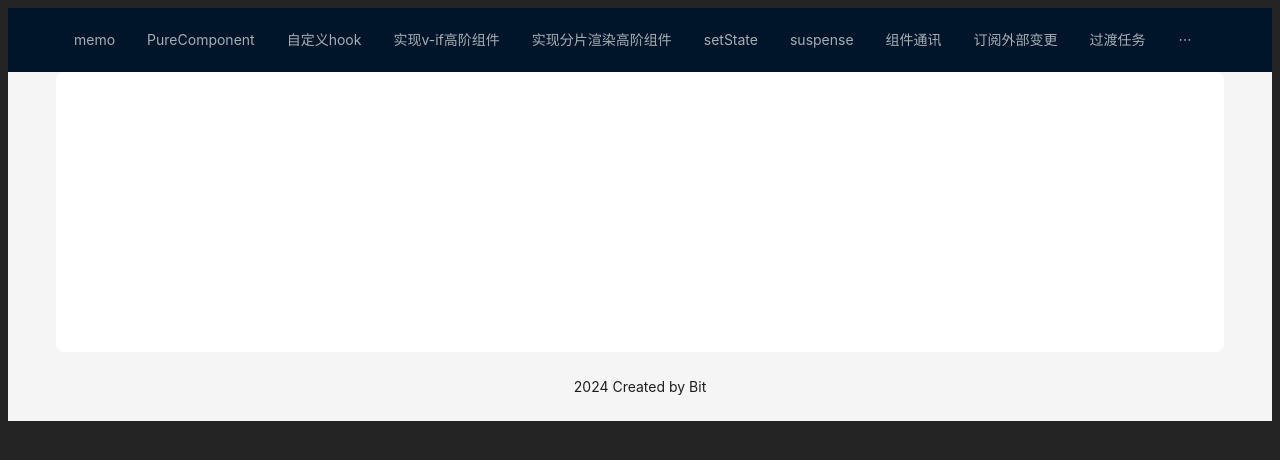
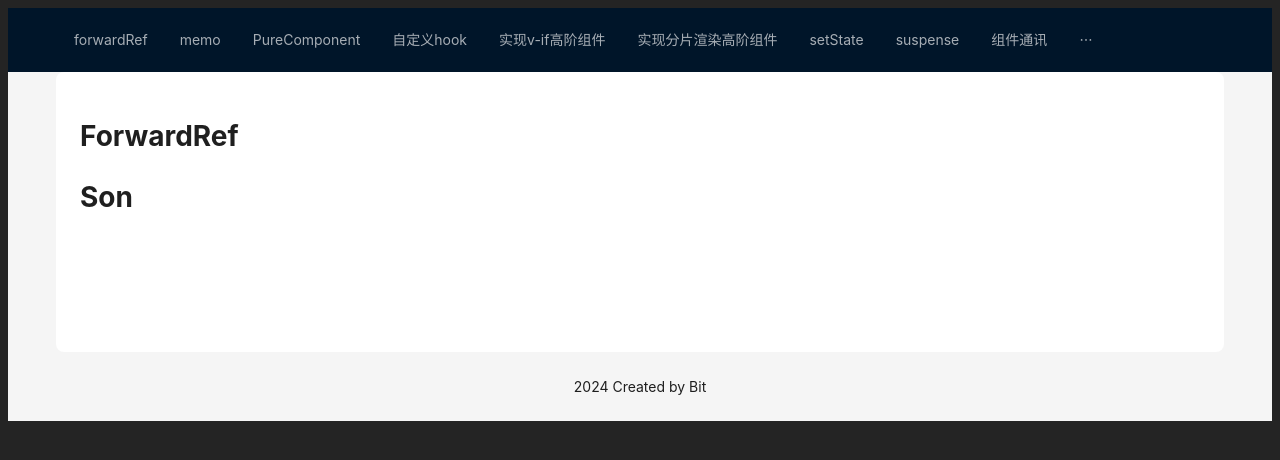
Before and after one commit to yangshijunx/react-point, a React (Vite) app: page /forwardRef in a window 1280 px wide. Shown: the top 460 px of the page. Built offline with nearby package versions, Linux system fonts and the light colour scheme.

Commit message:
feat: forardref

```diff
--- a/src/App.tsx
+++ b/src/App.tsx
@@ -24,6 +24,7 @@ import TiledRender from "./pages/hoc2";
 import CustomHook from "./pages/customHook";
 import PureComponentTest from "./pages/pureComponent";
 import MemoIndex from "./pages/memo";
+import ForwardRef from "./pages/forwardref";
 
 const { Header, Content, Footer } = Layout;
 
@@ -33,6 +34,11 @@ const App: React.FC = () => {
   } = theme.useToken();
 
   const pages = [
+    {
+      path: "forwardRef",
+      name: "forwardRef",
+      component: () => <ForwardRef />,
+    },
     {
       path: "/memo",
       name: "memo",
--- /dev/null
+++ b/src/pages/forwardref/index.tsx
@@ -0,0 +1,48 @@
+import React, { useEffect, useRef } from "react";
+
+interface Props {
+  // TODO: add props here
+  grandRef: React.RefObject<HTMLHeadingElement>;
+}
+
+const Son: React.FC<Props> = (props) => {
+  const { grandRef } = props;
+  console.log("Son render", grandRef);
+  return (
+    <div>
+      <h1 ref={grandRef}>Son</h1>
+    </div>
+  );
+};
+
+class Father extends React.Component<Props> {
+  constructor(props: Props) {
+    super(props);
+  }
+  render() {
+    return (
+      <div>
+        <Son grandRef={this.props.grandRef} />
+      </div>
+    );
+  }
+}
+
+const NewFather = React.forwardRef((props, ref) => (
+  <Father grandRef={ref as React.RefObject<HTMLHeadingElement>} {...props} />
+));
+
+const ForwardRef = () => {
+  const inputRef = useRef<HTMLInputElement>(null);
+  useEffect(() => {
+    console.log("inputRef", inputRef.current);
+  });
+  return (
+    <>
+      <h1>ForwardRef</h1>
+      <NewFather ref={inputRef} />
+    </>
+  );
+};
+
+export default ForwardRef;
```
